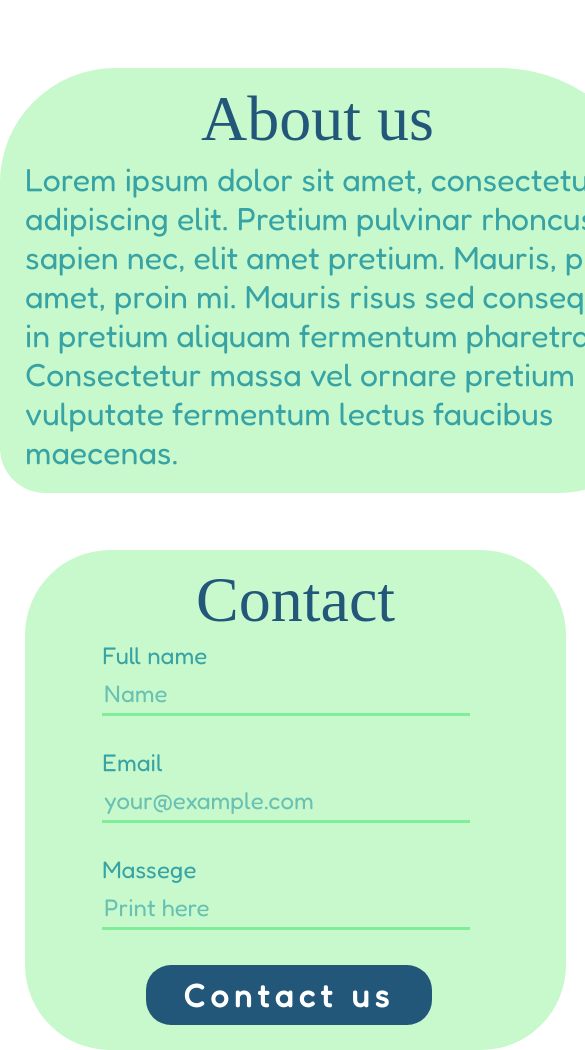
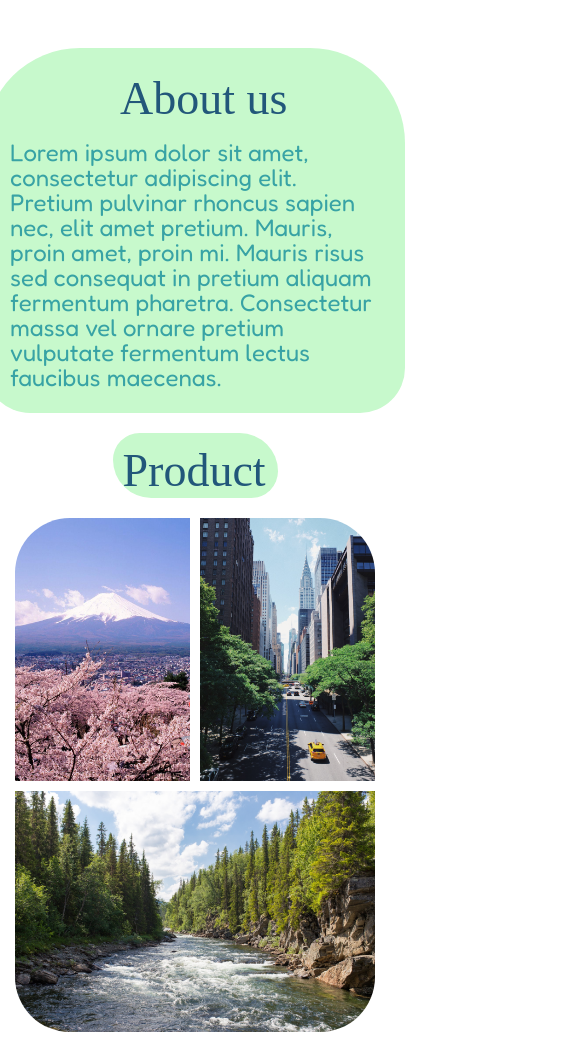
Before and after one commit to MyGitHubXD/MyGitHubXD.github.io, a plain HTML site: page index.html in a window 390 px wide. Shown: the part 846-1896 px from the top of the page, 585 px wide, since content can reach past the window. Drawn offline with Linux system fonts and the light colour scheme; a web font is replaced by a local one.

Commit message:
Add files via upload

```diff
--- a/css/styles.css
+++ b/css/styles.css
@@ -389,6 +389,7 @@ body {
 	top: 0;
 	left: 0;
 	width: 100%;
+	z-index: 10;
 }
 .wrapper{
 	max-width: 1380px;
@@ -401,11 +402,13 @@ body {
 	justify-content: space-between;
 	padding-top: 20px;
 }
-
+.header-logo {
+	filter: drop-shadow(0px 0px 6px rgba(0, 0, 0, 0.70));
+}
 .nav-list{
 	display: flex;
 	flex-wrap: wrap;
-	padding-top: 5px;
+	padding-top: 8px;
 }
 .nav-item {
 	margin-left: 20px;
@@ -421,6 +424,7 @@ body {
 	color: white;
 	text-decoration: none;
 	padding: 5px 10px 0px 10px;
+	filter: drop-shadow(0px 0px 6px rgba(0, 0, 0, 0.70));
 }
 .nav-item-link:hover, .nav-item-link:focus, .nav-item-link:active {
 	border-radius: 25px;
@@ -437,14 +441,14 @@ body {
 	height: 100vh;
 	background: url(/img/baground-intro.png) no-repeat center;
 	background-size: cover;
-	margin-bottom: 70px;
+	margin-bottom: 50px;
 }
 .wrapper-intro {
 	display: flex;
 	flex-direction: column;
 	align-items: center;
 	flex-wrap: nowrap;
-	padding-top: 322px;
+	padding-top: 35vh;
 }
 .intro-title {
 	width: 642px;
@@ -471,7 +475,6 @@ body {
 
 /* About-us section start */
 .wrapper-main {
-	height: fit-content;
 	display: flex;
 	flex-wrap: nowrap;
 	justify-content: space-between;
@@ -505,14 +508,21 @@ body {
 /* About-us section end */
 
 /* Product section start */
-
-.product-title {
+.product {
+	display: flex;
+	flex-wrap: nowrap;
+	align-items: flex-end;
+	flex-direction: column;
+}
+.product-title-bg {
 	width: 240px;
 	height: 75px;
 	background: #C7F9CC;
 	border-radius: 35px 50px 0px 50px;
 	padding: 10px 20px 0px 18px;
-	margin: 35px 0px 10px 485px;
+
+}
+.product-title {
 	font-family: 'Galada';
 	font-style: normal;
 	font-weight: 400;
@@ -522,6 +532,7 @@ body {
 	color: #22577A;
 }
 .wrapper-pic {
+	margin-top: 20px;
 	display: flex;
 	flex-wrap: wrap;
 	justify-content: flex-end;
@@ -558,7 +569,7 @@ body {
 	font-size: 64px;
 	line-height: 69px;
 	color: #22577A;
-	padding: 15px 156px 0px 156px;
+	padding: 20px 156px 0px 156px;
 }
 .contact-item {
 	color:#38A3A5;
@@ -610,12 +621,11 @@ body {
 
 .footer {
 	width: 100%;
-	height: 232px;
+	height: fit-content;
 	background-color: #22577A;
 	margin-top: 50px;
 }
 .footer-text {
-	width: 537px;
 	font-family: 'Fredoka';
 	font-style: normal;
 	font-weight: 400;
@@ -631,6 +641,7 @@ body {
 	flex-wrap: wrap;
 	align-items: center;
 	justify-content: center;
+	padding-bottom: 30px;
 }
 .footer-contact-icon-item {
 	margin-left: 35px;
@@ -641,4 +652,236 @@ body {
 
 /* Footer end */
 
-/* Start end */
+@media only screen and (max-width: 1500px) {
+	.about-us {
+		width: 565px;
+		height: 285px;
+		margin-left: 35px;
+	}
+	.about-title {
+		font-size: 46px;
+	}
+	.about-subtitle {
+		width: 525px;
+		height: 180px;
+		font-size: 24px;
+		line-height: 25px;
+	}
+	.product-title-bg {
+		width: 165px;
+		height: 65px;
+		padding: 0px 0px 0px 10px;
+		margin-right: 20px;
+	}
+	.product-title {
+		text-align: left;
+		font-size: 46px;
+	}
+	.wrapper-pic {
+		margin-right: 20px;
+	}
+	.product-link {
+		width: fit-content;
+		height: fit-content;
+	}
+	.product-item-tokio {
+		width: 284px;
+		height: 427px;
+	}
+	.product-item-new-york {
+		width: 284px;
+		height: 427px;
+	}
+	.product-item-sweden {
+		width: 578px;
+		height: 387px;
+	}
+	.contact {
+		margin-left: 35px;
+	}
+	.contact-title {
+		font-size: 46px;
+		padding: 20px 126px 0px 126px;
+	}
+	.contact-item {
+		padding: 10px 0px 25px 25px;
+	}
+	.contact-input {
+		font-size: 20px;
+		width: 332px;
+	}
+	.contact-button {
+		width: 246px;
+		height: 60px;
+		font-size: 24px;
+		letter-spacing: 0.155em;
+		margin: 10px 25px 10px 74px;
+	}
+	.footer-text {
+		font-size: 24px;
+		line-height: 145%;
+		text-align: center;
+	}
+	.facebook-img {
+		width: 44px;
+		height: 44px;
+	}
+	.twitter-img {
+		width: 47px;
+		height: 38px;
+	}
+	.instagram-img {
+		width: 47px;
+		height: 47px;
+	}
+}
+@media only screen and (max-width: 1380px) {
+	.wrapper-header {
+		padding-left: 20px;
+		padding-right: 20px;
+	}
+}
+@media only screen and (max-width: 1200px) {
+	.about-us {
+		width: 500px;
+		height: 315px;
+		border-radius: 95px 95px 95px 45px;
+	}
+	.about-title {
+		padding-left: 145px;
+	}
+	.about-subtitle {
+		width: 465px;
+		height: 180px;
+	}
+	.contact {
+		margin-left: 15px;
+	}
+}
+@media only screen and (max-width: 1140px) {
+	.wrapper-main {
+		align-items: center;
+		flex-direction: column;
+	}
+	.about-us {
+		margin-left: 0px;
+		padding: 0px 25px 15px 25px;
+		border-radius: 95px 95px 45px 45px;
+	}
+	.product {
+		align-items: center;
+		margin-top: 20px;
+	}
+	.product-title-bg {
+		margin: 0px;
+		border-radius: 35px 50px 35px 50px
+	}
+	.wrapper-pic {
+		flex-wrap: wrap;
+		display: flex;
+		align-content: center;
+		justify-content: center;
+		margin-right: 0px;
+	}
+	.product-item-new-york {
+		border-radius: 0px 55px 0px 0px;
+	}
+	.contact {
+		margin-top: 1000px;
+	}
+	.footer {
+		margin-top: 550px;
+	}
+}
+@media only screen and (max-width: 840px) {
+	.wrapper-header {
+		flex-wrap: wrap;
+		display: flex;
+		align-content: center;
+		justify-content: center;
+	}
+}
+@media only screen and (max-width: 700px){
+	.intro-title {
+		font-size: 76px;
+	}
+	.intro-subtitle {
+		font-size: 36px;
+	}
+	.intro-button-img {
+		height: 60px;
+		width: 240px;
+	}
+	.product-item-tokio {
+		width: 175px;
+		height: 263px;
+	}
+	.product-item-new-york {
+		width: 175px;
+		height: 263px;
+	}
+	.product-item-sweden {
+		width: 360px;
+		height: 241px;
+	}
+	.contact {
+		margin-top: 690px;
+	}
+	.wrapper-header {
+		flex-wrap: wrap;
+		display: flex;
+		align-content: center;
+		justify-content: center;
+	}
+	.intro-title {
+		width: fit-content;
+	}
+	.intro-subtitle {
+		width: fit-content;
+		margin: 0 auto;
+	}
+}
+@media only screen and (max-width: 570px) {
+	.nav-item-link {
+		font-size: 18px;
+	}
+	.intro-title {
+		font-size: 56px;
+	}
+	.intro-subtitle {
+		font-size: 26px;
+	}
+	.about-title {
+		width: fit-content;
+		padding-left: 110px;
+	}
+	.about-subtitle {
+		width: 374px;
+		height: 250px;
+	}
+	.about-us {
+		width: 420px;
+		height: 365px;
+	}
+	.contact {
+		margin: 0 auto;
+		margin-top: 690px;
+	}
+	.contact-title {
+		width: fit-content;
+		padding: 0;
+		padding-left: 100px;
+		padding-top: 15px;
+	}
+	.contact-input {
+		width: 260px;
+	}
+	.contact-list {
+		width: 325px;
+	}
+	.contact-button {
+		margin: 10px 25px 10px 40px;
+	}
+}
+
+/* End page*/
--- a/index.html
+++ b/index.html
@@ -8,6 +8,7 @@
 	<link rel="shortcut icon" href="/img/svg/logo-ico.svg">
 	<link rel="stylesheet" href="css/styles.css">
 	<link rel="stylesheet" href="https://fonts.googleapis.com/css2?family=Fredoka&family=Galada&family=Homenaje&display=swap">
+	<script src="/script/humburger.js"></script>
 </head>
 
 <body>
@@ -64,7 +65,7 @@
 						</p>
 					</h1>
 					<button type="button" class="intro-button">
-						<img src="/img/button.png" alt="button">
+						<img class="intro-button-img" src="/img/button.png" alt="button">
 					</button>
 				</div>
 			</div>
@@ -113,9 +114,11 @@
 					</section>
 
 					<section class="product">
-						<h2 class="product-title">
-							Product
-						</h2>
+						<div class="product-title-bg">
+							<h2 class="product-title">
+								Product
+							</h2>
+						</div>
 						<section class="product-pic">
 							<div class="wrapper-pic">
 								<a href="" class="product-link">
@@ -136,22 +139,23 @@
 	</main>
 	<footer class="footer">
 		<p class="footer-text">
-			This is the consept art of a travel site. Links to my social networks.
+			This is the consept art of a travel site.<br>
+			Links to my social networks.
 		</p>
 		<ul class="footer-contact-icon">
 			<li class="footer-contact-icon-item">
 				<a href="https://www.instagram.com/__yarek_/" class="footer-contact-icon-link" title="Instagram">
-					<img src="/img/svg/instagram-white.svg" alt="Instagram">
+					<img class="instagram-img" src="/img/svg/instagram-white.svg" alt="Instagram">
 				</a>
 			</li>
 			<li class="footer-contact-icon-item">
 				<a href="https://twitter.com/Yarosla48356668" class="footer-contact-icon-link" title="Twitter">
-					<img src="/img/svg/twitter-white.svg" alt="Twitter">
+					<img class="twitter-img" src="/img/svg/twitter-white.svg" alt="Twitter">
 				</a>
 			</li>
 			<li class="footer-contact-icon-item">
 				<a href="https://www.facebook.com/profile.php?id=100013228897659" class="footer-contact-icon-link" title="Facebook">
-					<img src="/img/svg/facebook-white.svg" alt="Facebook">
+					<img class="facebook-img" src="/img/svg/facebook-white.svg" alt="Facebook">
 				</a>
 			</li>
 		</ul>
```
Also changed, not shown: img/baground-img.jpg (added), img/svg/line.svg (added).
